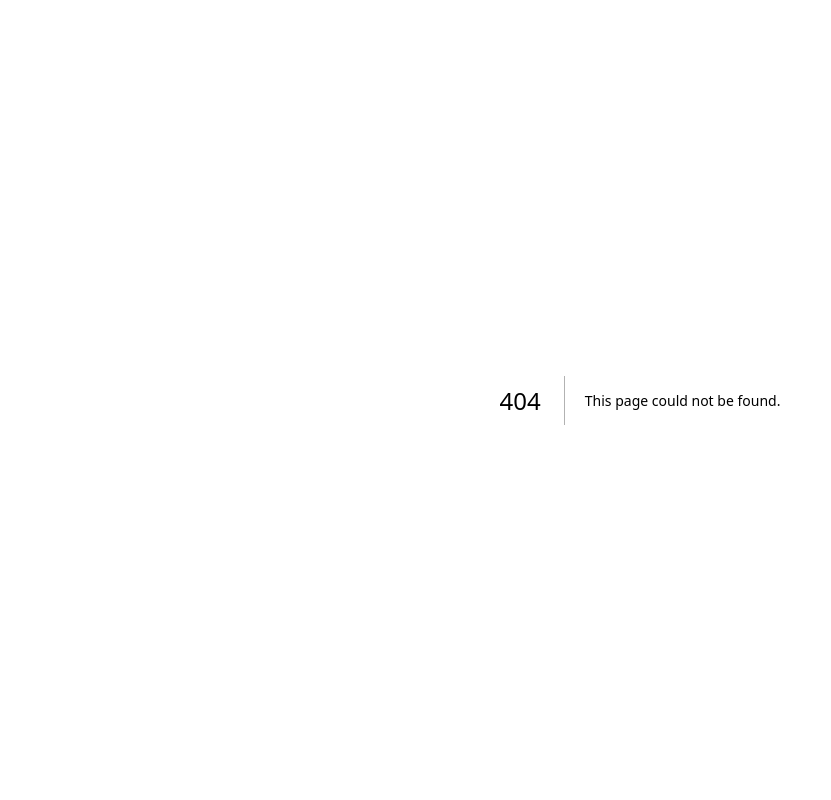
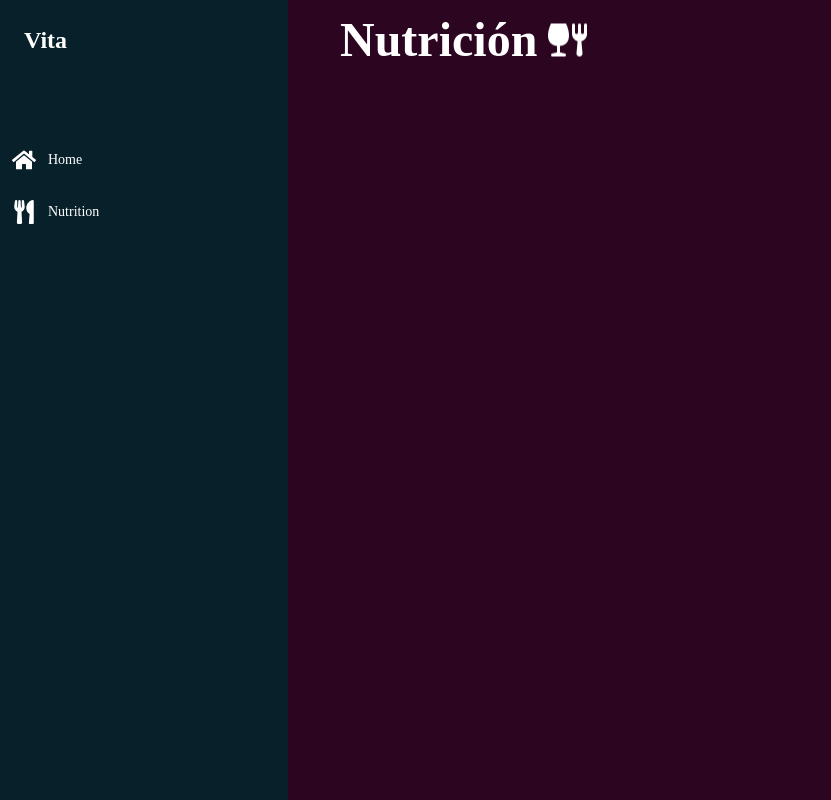
Before and after one commit to wizelineacademy/itesm-socioformador-feb-jun-2024-vita, a Next.js app in the folder vita/: page /nutrition/nutritionalPlan in a window 1280 px wide. Before the commit this address had no page. Shown: the whole page, without its empty margins (0-831 px from the left). Built offline with nearby package versions, Linux system fonts and the light colour scheme.

Commit message:
HotFix: Background
Solve the color backgound that pages has the same reference

```diff
--- a/vita/app/(main)/layout.tsx
+++ b/vita/app/(main)/layout.tsx
@@ -22,7 +22,7 @@ const routes: { [key: string]: string } = {
  * Root layout component for the application
  * @param {Object} props - Props for RootLayout component
  * @param {React.ReactNode} props.children - Child components to be rendered
-  * @author Bernardo de la Sierra
+ * @author Bernardo de la Sierra
  * @version 1.0.1
  */
 export default function RootLayout({
@@ -33,21 +33,15 @@ export default function RootLayout({
   // Get the current pathname using the usePathname hook from next/navigation
   const pathname = usePathname();
 
-  // State to hold the background color based on the current pathname
-  const [backgroundColor, setBackgroundColor] = useState(() => {
-    const routeColor = routes[pathname] || 'bg-home-background'; // Default color if route not found
-    return routeColor;
-  });
+  // Extract the root route from the current pathname
+  const rootRoute = pathname.split('/')[1]; // Extract the root route from the pathname
 
-  // Update background color when pathname changes
-  useEffect(() => {
-    const routeColor = routes[pathname] || 'bg-home-background'; // Default color if route not found
-    setBackgroundColor(routeColor);
-  }, [pathname]);
+  // Determine the background color based on the root route
+  const backgroundColor = routes[`/${rootRoute}`] || 'bg-home-background';
 
   return (
     <html lang="es">
-      <body >
+      <body>
         <div className="relative m-0">
           {/* Sidebar */}
           <div id="Sidebar" className="hidden md:flex md:flex-col md:w-72 md:fixed md:inset-y-0 z-[80]
--- /dev/null
+++ b/vita/app/(main)/nutrition/nutritionalPlan/page.tsx
@@ -0,0 +1,25 @@
+import React from 'react';
+import Image from 'next/image';
+
+
+/**
+ * @author: Bernardo de la Sierra
+ * @version 2.0.0
+ * Component representing the Nutrition Home page
+ */
+const NutritionalPlan = () => {
+
+  return (
+    <>
+
+      <div id="Title" className="flex text-white px-5 py-4 text-5xl font-bold
+        lg:justify-start md:justify-start justify-center">
+        <h1 className="mr-2">Nutrición</h1>
+        <Image src="/Food.svg" alt="Imagen 2" width={45} height={45} />
+      </div>
+
+    </>
+  );
+};
+
+export default NutritionalPlan;
--- a/vita/app/(main)/nutrition/page.tsx
+++ b/vita/app/(main)/nutrition/page.tsx
@@ -1,7 +1,6 @@
 import React from 'react';
 import Image from 'next/image';
-import { FaUtensils, FaHome, FaPoll } from 'react-icons/fa';
-import { BiFilter} from 'react-icons/bi';
+import Link from 'next/link';
 
 /**
  * @author: Bernardo de la Sierra
@@ -121,6 +120,7 @@ const Nutrition = () => {
             </div>
 
             {/* Custom option 5 */}
+
               <div className="flex justify-between px-4 lg:py-2.5  md:py-2.5 py-2
               bg-custom-purple3 lg:rounded-2xl md:rounded-2xl rounded-full  w-[330px] mt-4
               transition-colors duration-300 ease-in-out hover:bg-custom-purple4">
@@ -131,6 +131,7 @@ const Nutrition = () => {
               </div>
 
             {/* Custom option 6 */}
+            <Link id="Enlace"  href="/nutrition/nutritionalPlan" >
               <div className="flex justify-between px-4 lg:py-2.5  md:py-2.5 py-2
               bg-custom-purple3 lg:rounded-2xl md:rounded-2xl rounded-full w-[330px]  mt-4
               transition-colors duration-300 ease-in-out hover:bg-custom-purple4">
@@ -139,7 +140,7 @@ const Nutrition = () => {
                 </h3>
                 <Image src="/ToDo.svg" alt="Imagen 2" width={45} height={45} className='pr-2' />
               </div>
-
+            </Link>
           </div>
         </div>
       </div>
```
Lines whose indentation alone changed are shown as unchanged.
